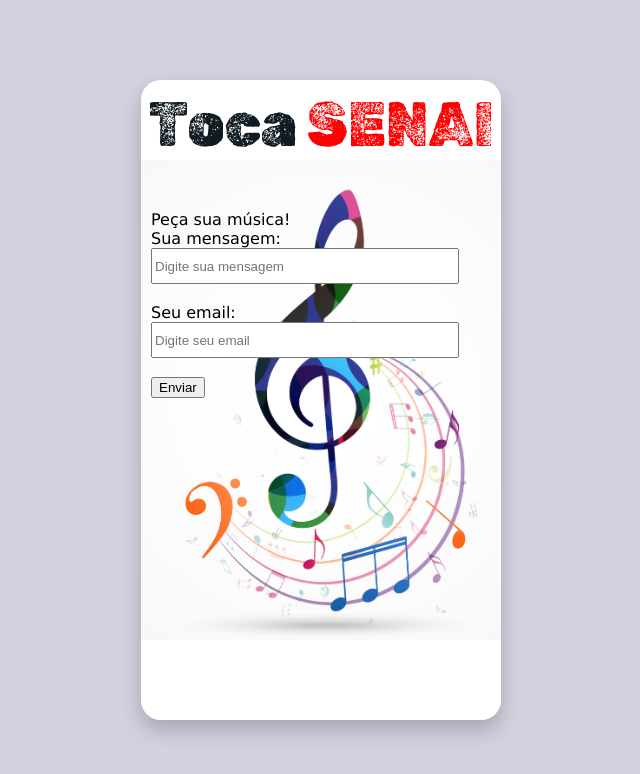
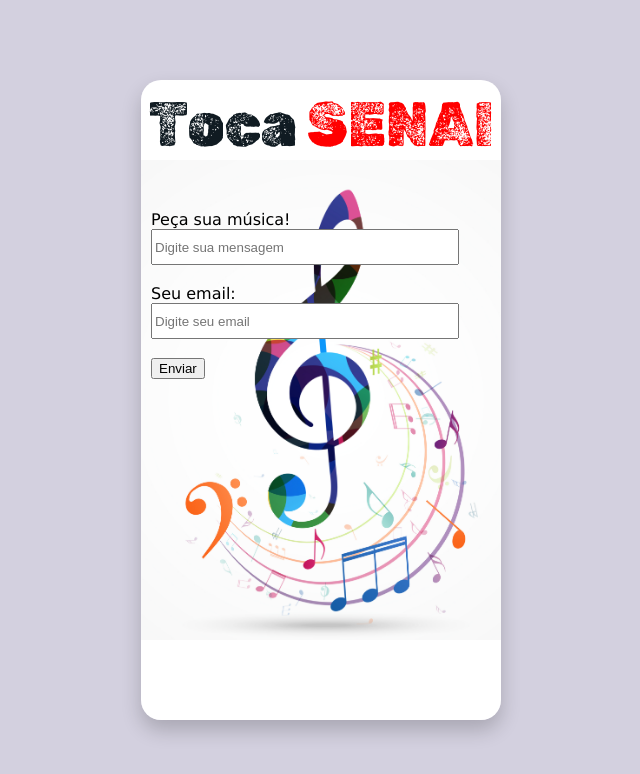
Before and after one commit to IrineuFrancisco/musicas, a plain HTML site: page index.html in a window 1280 px wide. Shown: the whole page, without its empty margins (319-959 px from the left). Drawn offline with Linux system fonts and the light colour scheme.

Commit message:
Update index.html

```diff
--- a/index.html
+++ b/index.html
@@ -63,11 +63,9 @@
       <!-- Conteúdo da tela do smartphone aqui -->
       <!-- <h1>Toca aí!</h1> -->
 
-      <label for="texto" class="texto">Peça sua música!</label><br>
-
       <!-- FORMULÁRIO DO FORMSPREE INTEGRADO -->
       <form action="https://formspree.io/f/xgvojbkr" method="POST">
-        <label for="mensagemInput">Sua mensagem:</label><br>
+        <label for="texto" class="texto">Peça sua música!</label><br>
         <input type="text" id="mensagemInput" name="mensagem" placeholder="Digite sua mensagem"
           style="width: 300px;height: 30px;">
         <br>
```
